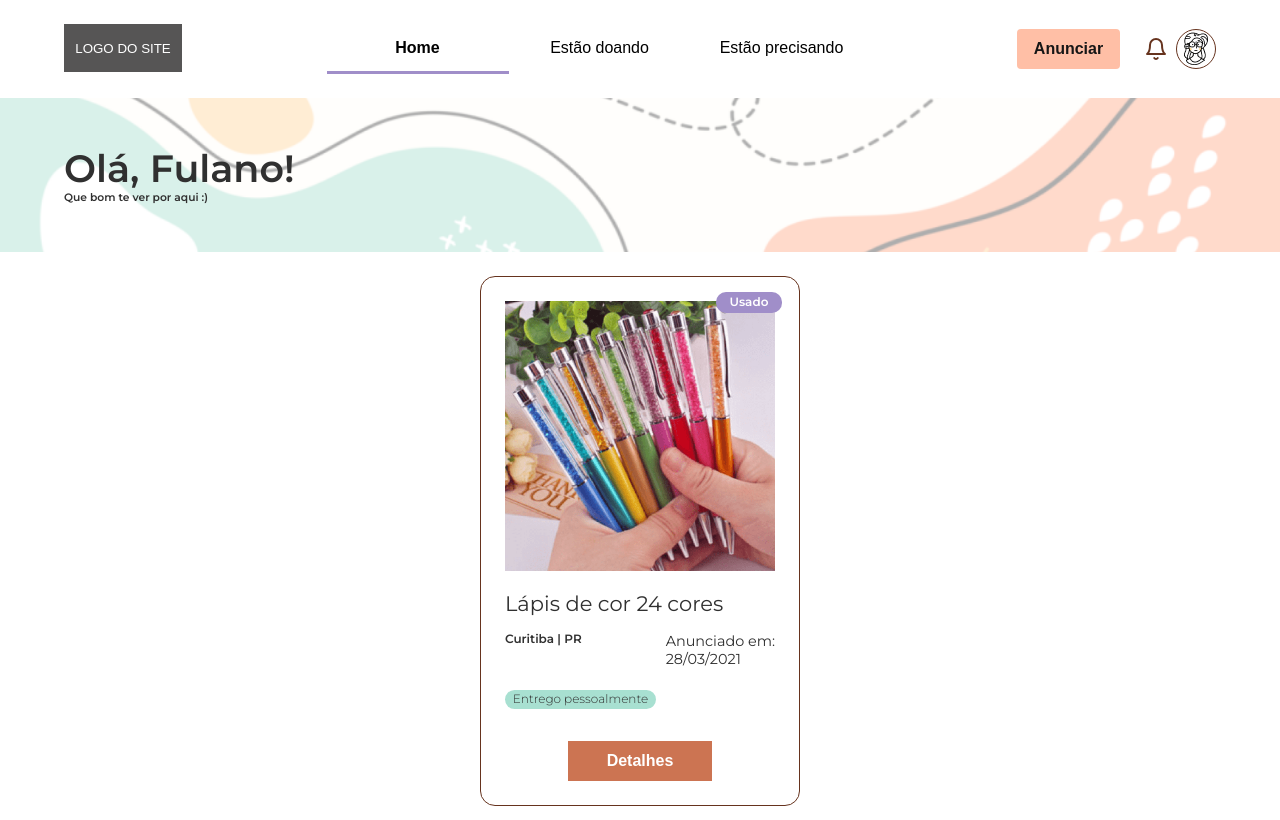
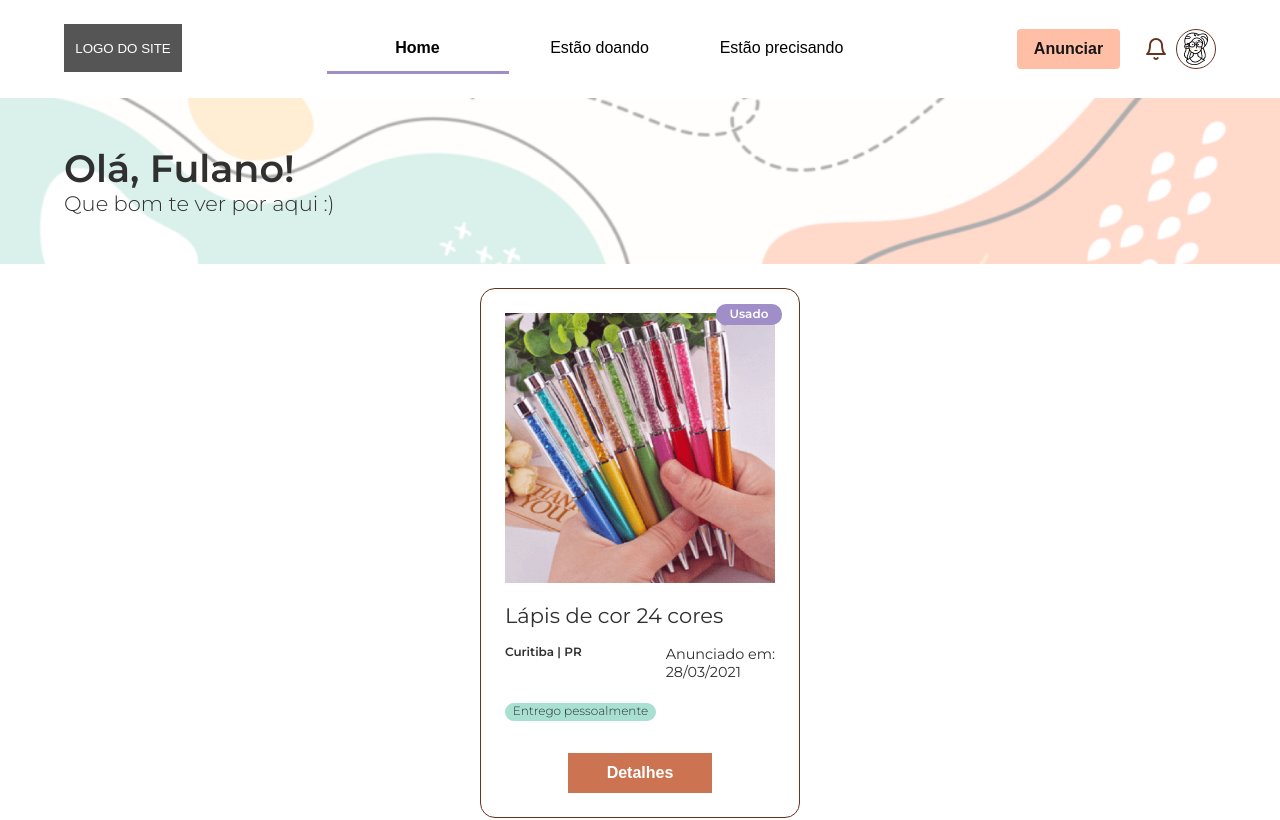
Before and after one commit to FCamara-Squad13/Mobile, a React (Create React App) app: page / in a window 1280 px wide. Shown: the top 820 px of the page. Built offline with nearby package versions, Linux system fonts and the light colour scheme.

Commit message:
Adjust Hero CSS

```diff
--- a/src/components/Hero/index.tsx
+++ b/src/components/Hero/index.tsx
@@ -6,8 +6,8 @@ const Hero: React.FC = () => {
     <div className="hero">
       <div className="container">
         <div className="hero-content">
-          <h4 className="title">Olá, Fulano!</h4>
-          <h6 className="subtitle">Que bom te ver por aqui :)</h6>
+          <h4 className="hero-title">Olá, Fulano!</h4>
+          <h6 className="hero-subtitle">Que bom te ver por aqui :)</h6>
         </div>
       </div>
     </div>
--- a/src/components/Hero/style.css
+++ b/src/components/Hero/style.css
@@ -5,11 +5,14 @@
   padding: 3em 0;
 }
 
-.hero-content {
+.hero-title {
+  font-weight: 600;
+  font-size: 38px;
+  line-height: 45.6px;
 }
 
-.title {
-  font-size: 38px;
-  font-weight: 600;
-  line-height: 45.6px;
+.hero-subtitle {
+  font-weight: 300;
+  font-size: 21px;
+  line-height: 25.2px;
 }
```
